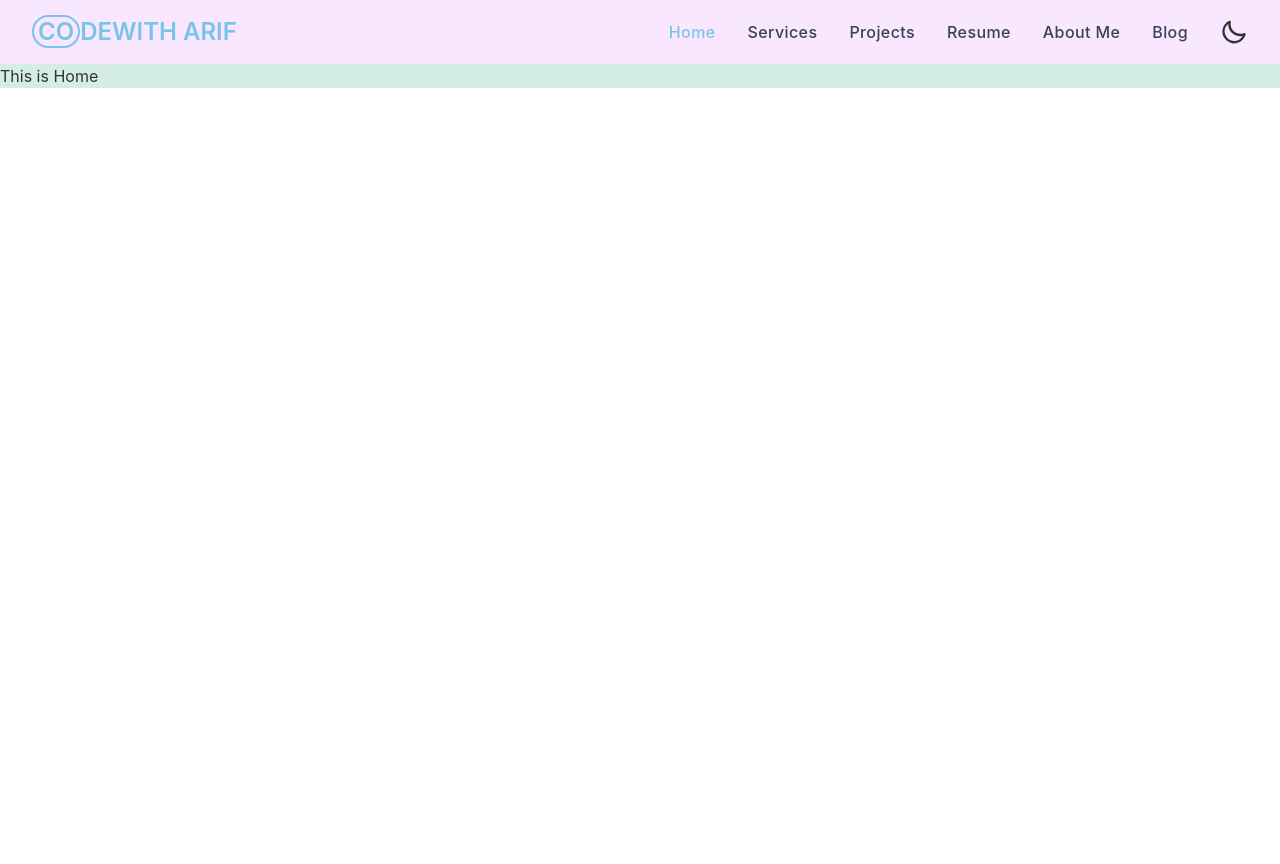
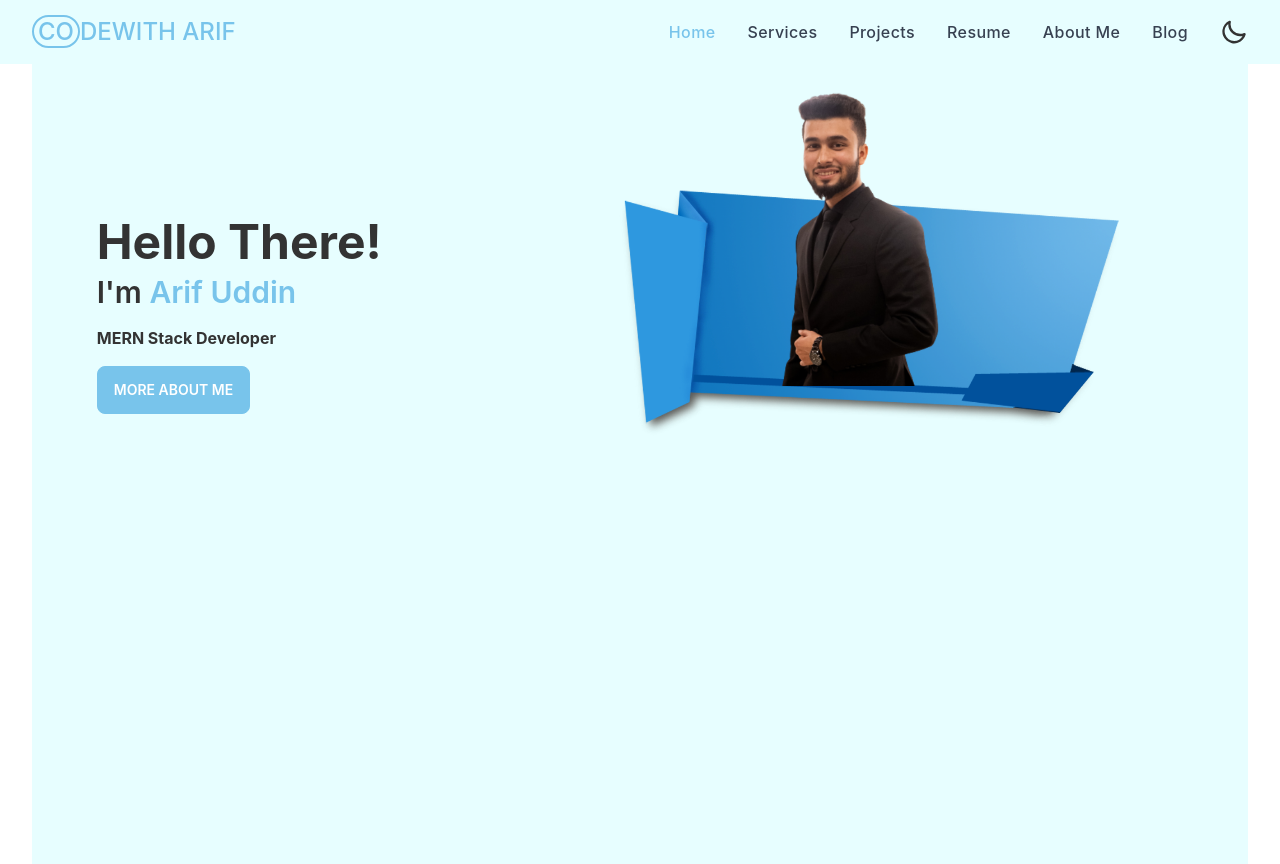
Before and after one commit to Uddin02/my-portfolio, a React (Create React App) app: page /home in a window 1280 px wide. Before the commit the page ends 800 px from the top, so only its background shows below. Built offline with nearby package versions, Linux system fonts and the light colour scheme.

Commit message:
hero section added in home component

```diff
--- a/public/index.html
+++ b/public/index.html
@@ -24,7 +24,7 @@
       work correctly both with client-side routing and a non-root public URL.
       Learn how to configure a non-root public URL by running `npm run build`.
     -->
-    <title>React App</title>
+    <title>CODEWITH ARIF</title>
   </head>
   <body>
     <noscript>You need to enable JavaScript to run this app.</noscript>
--- a/src/App.js
+++ b/src/App.js
@@ -4,7 +4,7 @@ import router from './Routes/Routes';
 
 function App() {
   return (
-    <div className='mx-auto bg-[#D4EEE3]'>
+    <div className='mx-auto'>
       <RouterProvider router={router}></RouterProvider>
     </div>
   );
--- a/src/Components/Home/Home.js
+++ b/src/Components/Home/Home.js
@@ -1,12 +1,20 @@
-import React from 'react';
+import React from "react";
+import image from "../../assets/arif.png";
 
 const Home = () => {
-    return (
-        <div>
-            <h2>This is Home
-            </h2>
-        </div>
-    );
+  return (
+    <div className="min-h-screen">
+  <div className="flex flex-row-reverse justify-around items-center">
+    <img src={image} alt='' className="max-w-2xl" />
+    <div className="">
+      <h1 className="text-5xl font-bold">Hello There!</h1>
+      <h1 className="text-3xl font-semibold mt-2">I'm <span className="text-primary">Arif Uddin</span></h1>
+      <p className="py-4 font-bold">MERN Stack Developer</p>
+      <button className="btn btn-primary text-base-100">More About Me</button>
+    </div>
+  </div>
+</div>
+  );
 };
 
 export default Home;
--- a/src/Components/Shared/Navbar.js
+++ b/src/Components/Shared/Navbar.js
@@ -1,12 +1,11 @@
-import React, { useState } from 'react';
-import { Link, NavLink } from 'react-router-dom';
+import React, { useState } from "react";
+import { Link, NavLink } from "react-router-dom";
 
 const Navbar = () => {
+  const [isMenuOpen, setIsMenuOpen] = useState(false);
 
-    const [isMenuOpen, setIsMenuOpen] = useState(false);
-
-    return (
-        <div className="bg-[#F9E6FF]">
+  return (
+    <div className="bg-[#E7FEFF]">
       <div className="px-4 py-4 mx-auto sm:max-w-xl md:max-w-full lg:max-w-screen-xl md:px-24 lg:px-8">
         <div className="relative flex items-center justify-between">
           <Link
@@ -15,7 +14,13 @@ const Navbar = () => {
             title="CourseHub"
             className="inline-flex items-center"
           >
-            <h2 className='inline-block text-center text-2xl text-primary font-semibold'> <span className='rounded-full border-2 border-spacing-x-2 px-1 border-primary'>CO</span>DEWITH ARIF</h2>
+            <h2 className="inline-block text-center text-2xl text-primary font-medium">
+              {" "}
+              <span className="rounded-full border-2 border-spacing-x-2 px-1 border-primary">
+                CO
+              </span>
+              DEWITH ARIF
+            </h2>
           </Link>
           <ul className="md:flex items-center hidden space-x-8 lg:flex">
             <li>
@@ -163,7 +168,7 @@ const Navbar = () => {
                         title="courseHub"
                         className="inline-flex items-center"
                       >
-                        <img className="w-16" src='#' alt="" />
+                        <img className="w-16" src="#" alt="" />
                       </Link>
                     </div>
                     <div>
@@ -258,7 +263,7 @@ const Navbar = () => {
         </div>
       </div>
     </div>
-    );
+  );
 };
 
 export default Navbar;
--- a/src/Layout/Main.js
+++ b/src/Layout/Main.js
@@ -6,7 +6,9 @@ const Main = () => {
     return (
         <div>
             <Navbar/>
-            <Outlet/>
+            <div style={{ minHeight: "100vh" }} className='bg-[#E7FEFF] mx-8' >
+                <Outlet/>
+            </div>
         </div>
     );
 };
```
Also changed, not shown: src/assets/arif.png (added).
